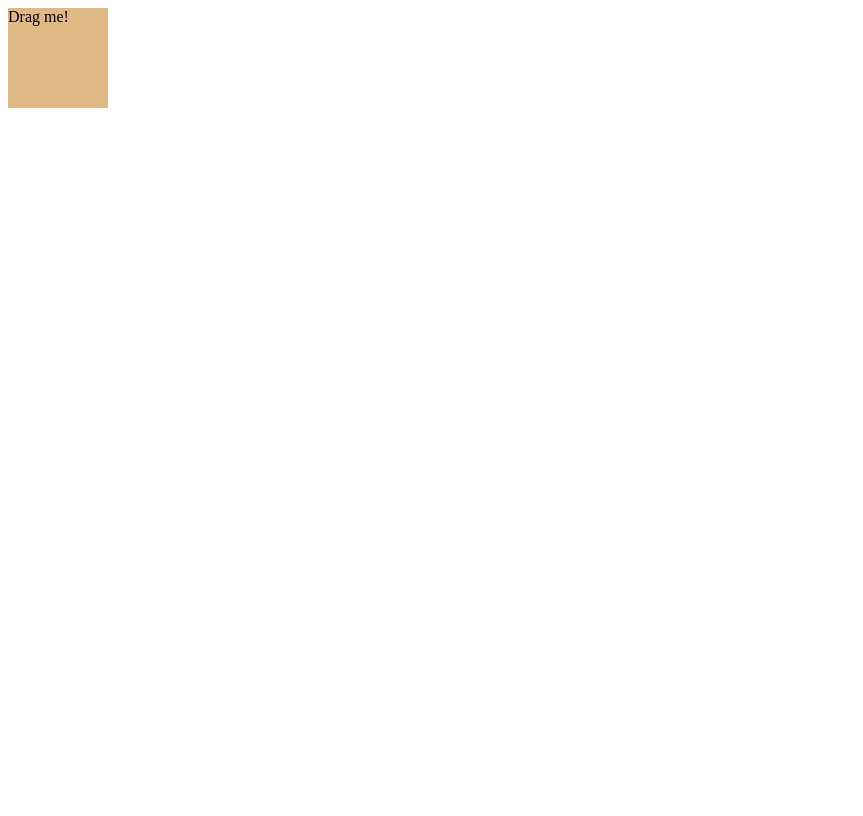
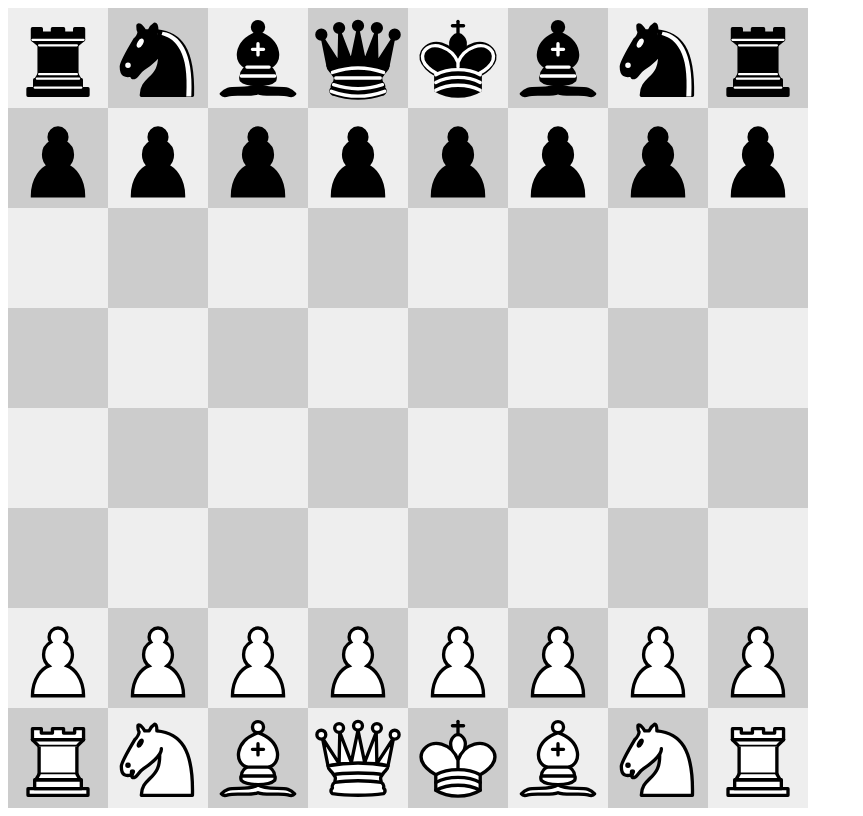
Before and after one commit to prendradjaja/chessboard, a website built with webpack: page public/index.html in a window 1280 px wide. Shown: the whole page, without its empty margins (0-863 px from the left). Built offline with nearby package versions, Linux system fonts and the light colour scheme.

Commit message:
2/5 Hide Draggable

```diff
--- a/public/index.html
+++ b/public/index.html
@@ -7,6 +7,6 @@
   </head>
   <body>
     <div id="my-board"></div>
-    <div id="my-draggable" style="position: absolute; background: burlywood; height: 100px; width: 100px; cursor: pointer; user-select: none">Drag me!</div>
+    <!-- <div id="my&#45;draggable" style="position: absolute; background: burlywood; height: 100px; width: 100px; cursor: pointer; user&#45;select: none">Drag me!</div> -->
   </body>
 </html>
--- a/src/index.ts
+++ b/src/index.ts
@@ -43,7 +43,7 @@ function main() {
   //   board.move(move);
   // }
 
-  new Draggable('#my-draggable');
+  // new Draggable('#my-draggable');
 }
 
 class Draggable {
@@ -131,8 +131,8 @@ class Chessboard {
     }
     this.root = root as HTMLElement;
     this.squares = {};
-    // this.renderBoard();
-    // this.renderPosition(startingPosition);
+    this.renderBoard();
+    this.renderPosition(startingPosition);
   }
 
   public move(move: Move): void {
```
